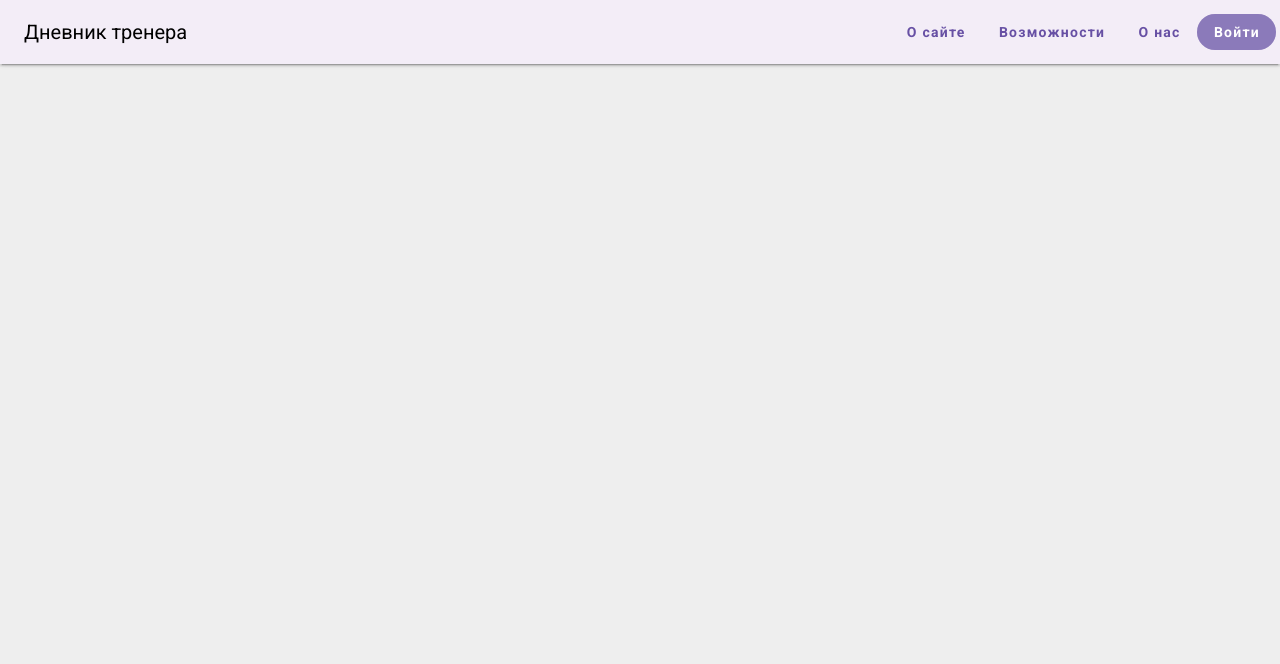
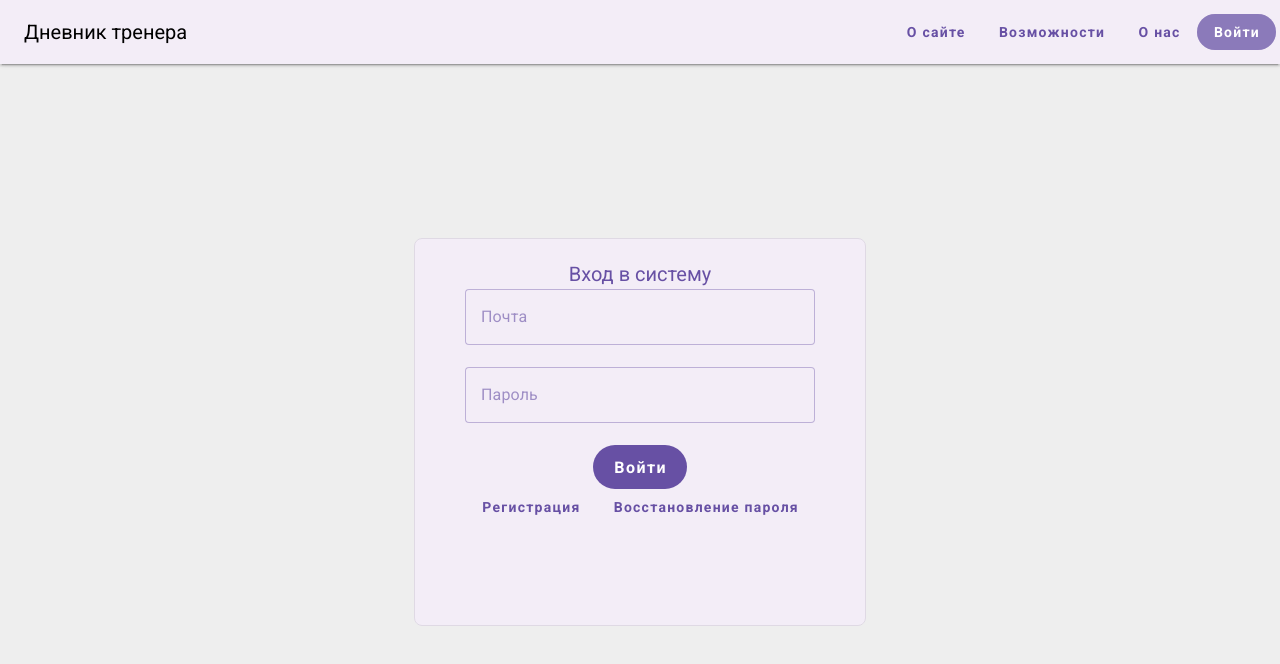
Before and after one commit to alexa0morgan/coachdiary_vue, a Vue app: page /login in a window 1280 px wide. Shown: the top 664 px of the page. Built offline with nearby package versions, Linux system fonts and the light colour scheme.

Commit message:
Исправлены отступы между секциями на домашней странице ч2

```diff
--- a/src/views/HomeView.vue
+++ b/src/views/HomeView.vue
@@ -145,7 +145,7 @@ import CapabilitiesCard from '@/components/CapabilitiesCard.vue'
 
 section {
   padding-top: 60px;
-  margin: 0 50px;
+  margin: 0 50px 80px;
   font-size: 22px;
 }
 
@@ -192,7 +192,7 @@ section {
 
   section {
     padding-top: 30px;
-    margin: 30px 10px;
+    margin: 0 10px 30px;
   }
 
   .text {
--- a/src/views/LoginPage.vue
+++ b/src/views/LoginPage.vue
@@ -1,12 +1,41 @@
+<!--suppress CssUnresolvedCustomProperty -->
 <script setup lang="ts">
 
 import AppBar from '@/components/AppBar.vue'
 </script>
 
 <template>
-<AppBar/>
+  <AppBar />
+  <v-main class="page">
+    <div class="container rounded-lg">
+      <div>Вход в систему</div>
+      <div class="border-container">
+        <v-text-field variant="outlined" label="Почта" placeholder="example@example.com"/>
+        <v-text-field variant="outlined" label="Пароль" type="password"/>
+        <v-btn size="large" text="Войти" rounded/>
+      </div>
+      <div>
+        <v-btn text="Регистрация" variant="text"/>
+        <v-btn text="Восстановление пароля" variant="text"/>
+      </div>
+    </div>
+  </v-main>
 </template>
 
 <style scoped>
+.page {
+  display: grid;
+  place-items: center;
+}
 
+.container {
+  max-width: 500px;
+  text-align: center;
+  align-items: stretch;
+  color: rgb(var(--v-theme-primary));
+  padding: 20px 50px 100px;
+  background: rgb(var(--v-theme-surface));
+  border: 1px solid rgb(var(--v-another-surface));
+  font-size: 20px;
+}
 </style>
```
